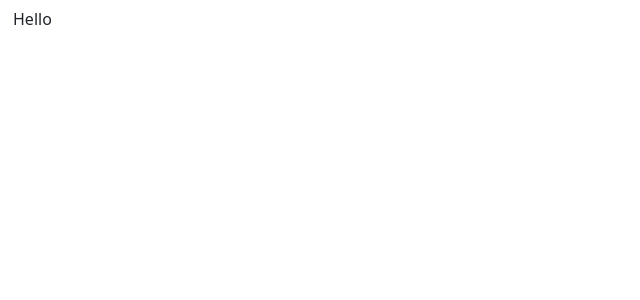
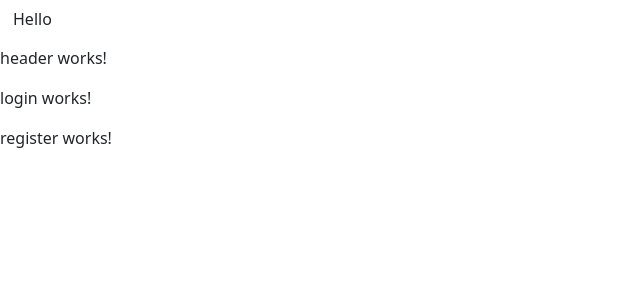
Before and after one commit to MoSalah14/Herfitk, an Angular app in the folder front-end/Herfitk/: page / in a window 1280 px wide. Shown: the top 300 px of the page, without its empty margins (0-640 px from the left). Built offline with nearby package versions, Linux system fonts and the light colour scheme.

Commit message:
add componet

```diff
--- /dev/null
+++ b/front-end/Herfitk/src/app/Home/header/header.component.html
@@ -0,0 +1 @@
+<p>header works!</p>
--- /dev/null
+++ b/front-end/Herfitk/src/app/Home/login/login.component.html
@@ -0,0 +1 @@
+<p>login works!</p>
--- /dev/null
+++ b/front-end/Herfitk/src/app/Home/register/register.component.html
@@ -0,0 +1 @@
+<p>register works!</p>
--- a/front-end/Herfitk/src/app/app.component.html
+++ b/front-end/Herfitk/src/app/app.component.html
@@ -1 +1,5 @@
 <h1 class="btn">Hello</h1>
+
+<app-header></app-header>
+<app-login></app-login>
+<app-register></app-register>
```
Also changed, not shown: front-end/Herfitk/src/app/Home/header/header.component.ts (added, +12 -0 lines), front-end/Herfitk/src/app/Home/login/login.component.ts (added, +12 -0 lines), front-end/Herfitk/src/app/Home/register/register.component.ts (added, +12 -0 lines), front-end/Herfitk/src/app/app.component.ts (+8 -1 lines), front-end/Herfitk/src/app/Home/header/header.component.css (added), front-end/Herfitk/src/app/Home/login/login.component.css (added), front-end/Herfitk/src/app/Home/register/register.component.css (added).
